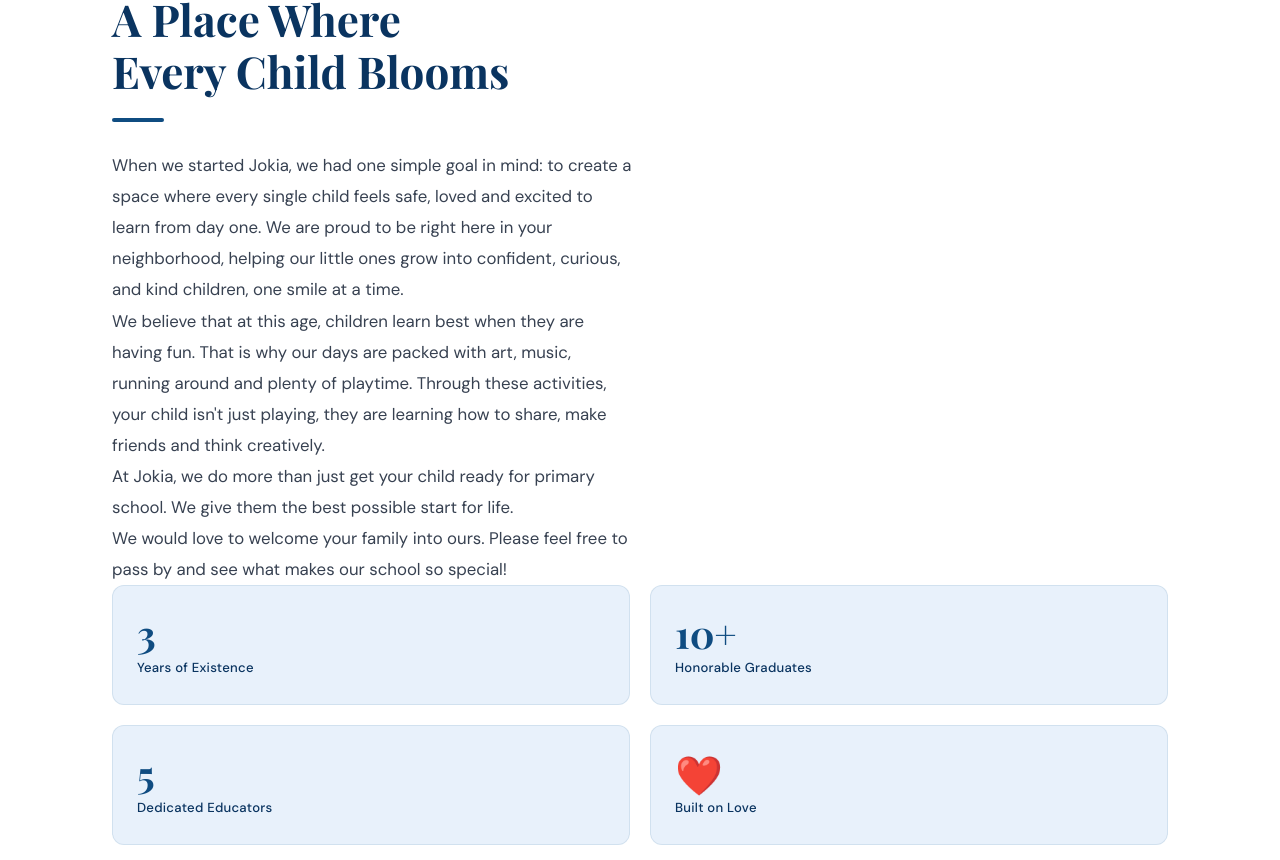
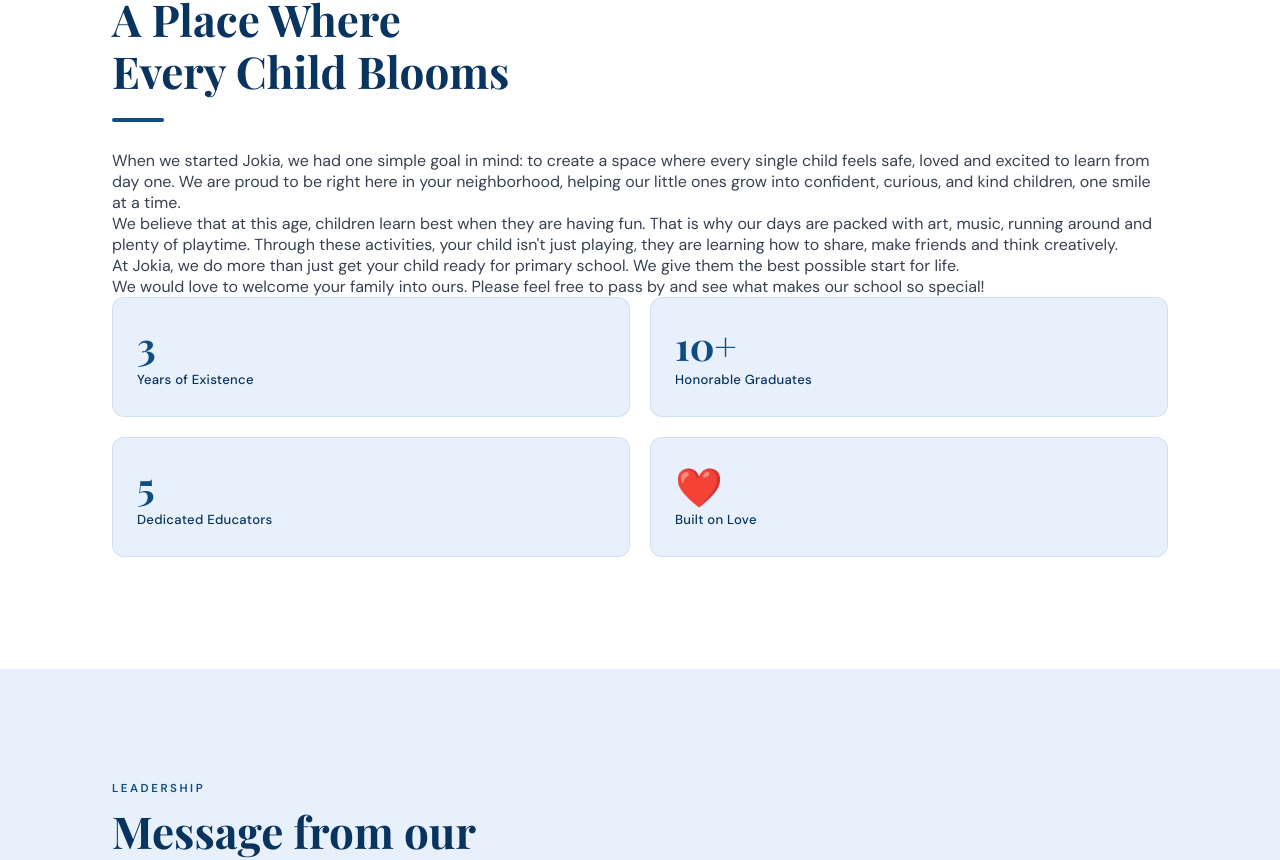
Before and after one commit to GloriaNdagire/jokia-preschool, a Next.js app: page / in a window 1280 px wide. Shown: the part 944-1804 px from the top of the page. Built offline with nearby package versions, Linux system fonts and the light colour scheme; a web font is replaced by a local one.

Commit message:
Comment out flex display styles in AboutSection
Comment out display flex styles in body class.

```diff
--- a/src/components/AboutSection.module.css
+++ b/src/components/AboutSection.module.css
@@ -12,13 +12,13 @@
 
 /* ── Text ───────────────────────────────────── */
 .body {
-  /*display: flex;*/
+  /*display: flex;
   flex-direction: column;
   gap: 1rem;
   font-size: 1.05rem;
   line-height: 1.85;
   color: var(--text-body);
-  max-width: 520px;
+  max-width: 520px;*/
 }
 
 /* ── Stat cards ─────────────────────────────── */
```
